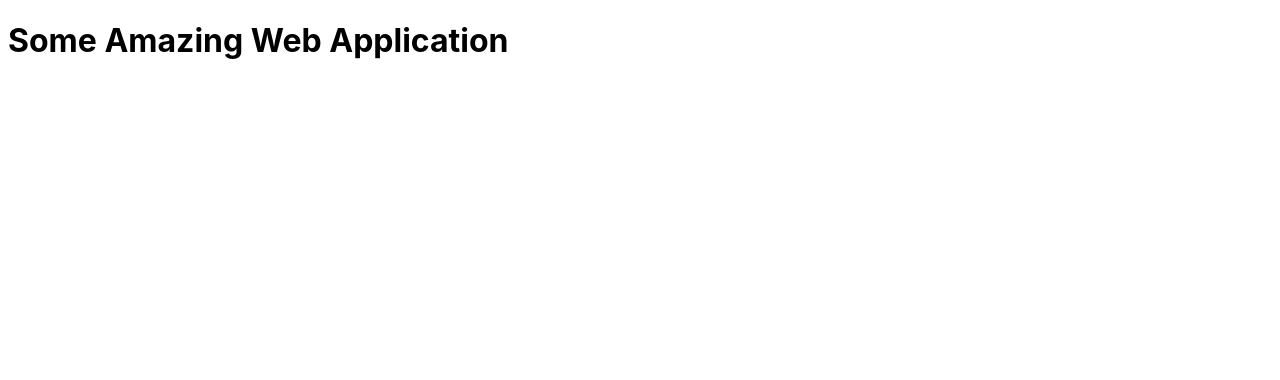
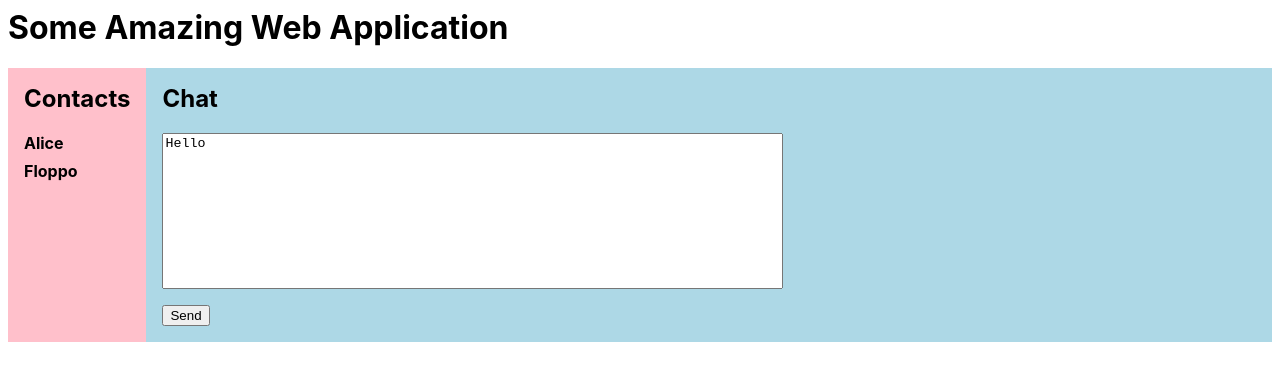
Before and after one commit to rubicon2/odin-reducing-state, a React (Vite) app: page / in a window 1280 px wide. Shown: the top 380 px of the page. Built offline with nearby package versions, Linux system fonts and the light colour scheme.

Commit message:
Create basic app layout and styling

```diff
--- a/src/App.jsx
+++ b/src/App.jsx
@@ -1,10 +1,38 @@
+import Heading from './components/heading';
+import AppContext from './contexts/AppContext';
+import ContactList from './components/contactList';
+import Chat from './components/chat';
 import './App.css';
+
+import styled from 'styled-components';
+
+const contacts = [
+  {
+    id: 0,
+    firstName: 'Alice',
+    email: 'alice@megamail.com',
+  },
+  {
+    id: 1,
+    firstName: 'Floppo',
+    email: 'floppo@supermail.com',
+  },
+];
+
+const Grid = styled.div`
+  display: grid;
+  grid-template-columns: max-content 1fr;
+`;
 
 function App() {
   return (
-    <>
-      <h1>Some Amazing Web Application</h1>
-    </>
+    <AppContext>
+      <Heading>Some Amazing Web Application</Heading>
+      <Grid>
+        <ContactList contacts={contacts} />
+        <Chat />
+      </Grid>
+    </AppContext>
   );
 }
 
```
